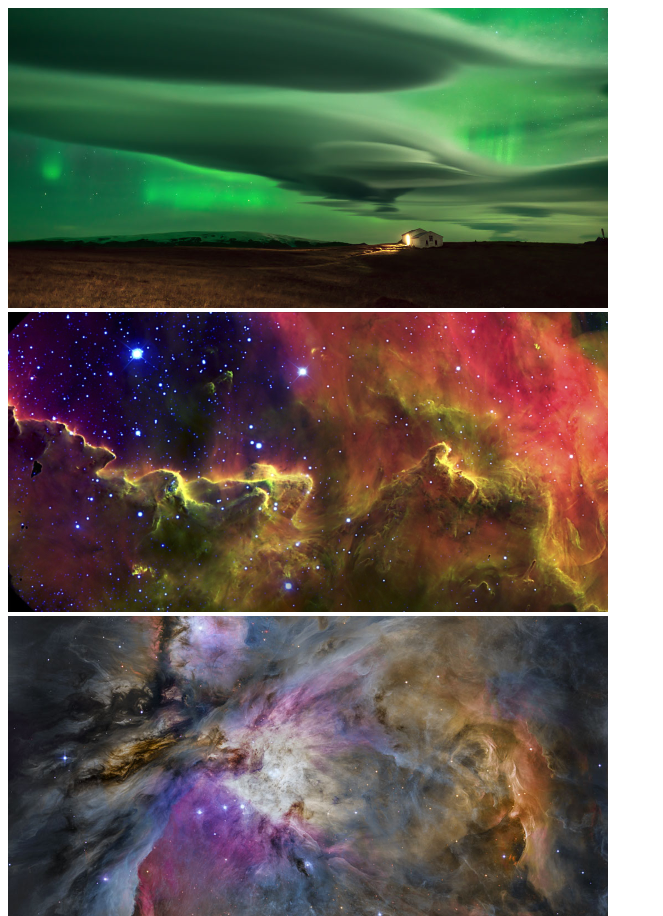
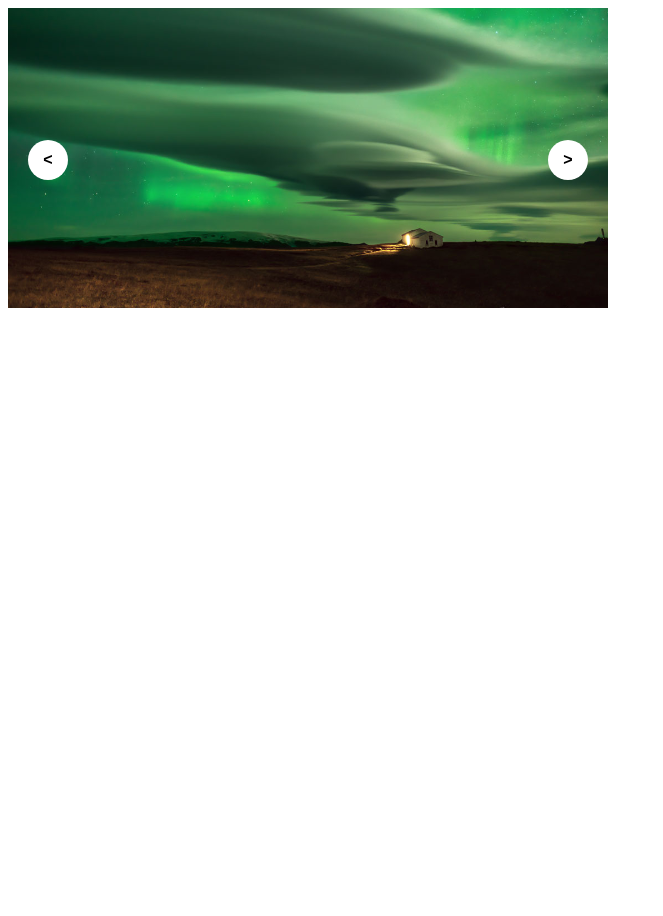
Before and after one commit to Chigger99/carousel, a plain HTML site: page index.html in a window 1280 px wide. Shown: the top 916 px of the page, without its empty margins (0-663 px from the left). After the commit the page ends 800 px from the top, so only its background shows below. Drawn offline with Linux system fonts and the light colour scheme.

Commit message:
JS setup

```diff
--- a/script.js
+++ b/script.js
@@ -0,0 +1,14 @@
+const slides = document.getElementsByClassName("carousel-item")
+let slidePosition = 0
+const totalSlides = slides.length
+
+document.getElementById("carousel-button-next").addEventListener("click", moveToNextSlide)
+document.getElementById("carousel-button-prev").addEventListener("click", moveToPrevSlide)
+
+function moveToNextSlide() {
+	console.log("Next slide!")
+}
+
+function moveToPrevSlide() {
+	console.log("Previous slide!")
+}
--- a/style.css
+++ b/style.css
@@ -0,0 +1,46 @@
+.carousel {
+	max-width: 600px;
+	position: relative;
+}
+
+.carousel .carousel-item {
+	display: none;
+}
+
+.carousel .carousel-item-visible {
+	display: block;
+}
+
+.carousel .carousel-item img {
+	width: 100%;
+	max-width: 600px;
+	height: auto;
+}
+
+.carousel .carousel-actions {
+	display: flex;
+	width: 100%;
+	justify-content: space-between;
+	position: absolute;
+	top: 50%;
+	transform: translateY(-50%);
+}
+
+.carousel .carousel-actions button {
+	border-radius: 50px;
+	background-color: white;
+	border: 0;
+	font-size: 16px;
+	font-weight: bold;
+	cursor: pointer;
+	width: 40px;
+	height: 40px;
+}
+
+.carousel .carousel-actions button#carousel-button-prev {
+	margin-left: 20px;
+}
+
+.carousel .carousel-actions button#carousel-button-next {
+	margin-right: 20px;
+}
```
Also changed, not shown: index.html (+0 -1 lines).
